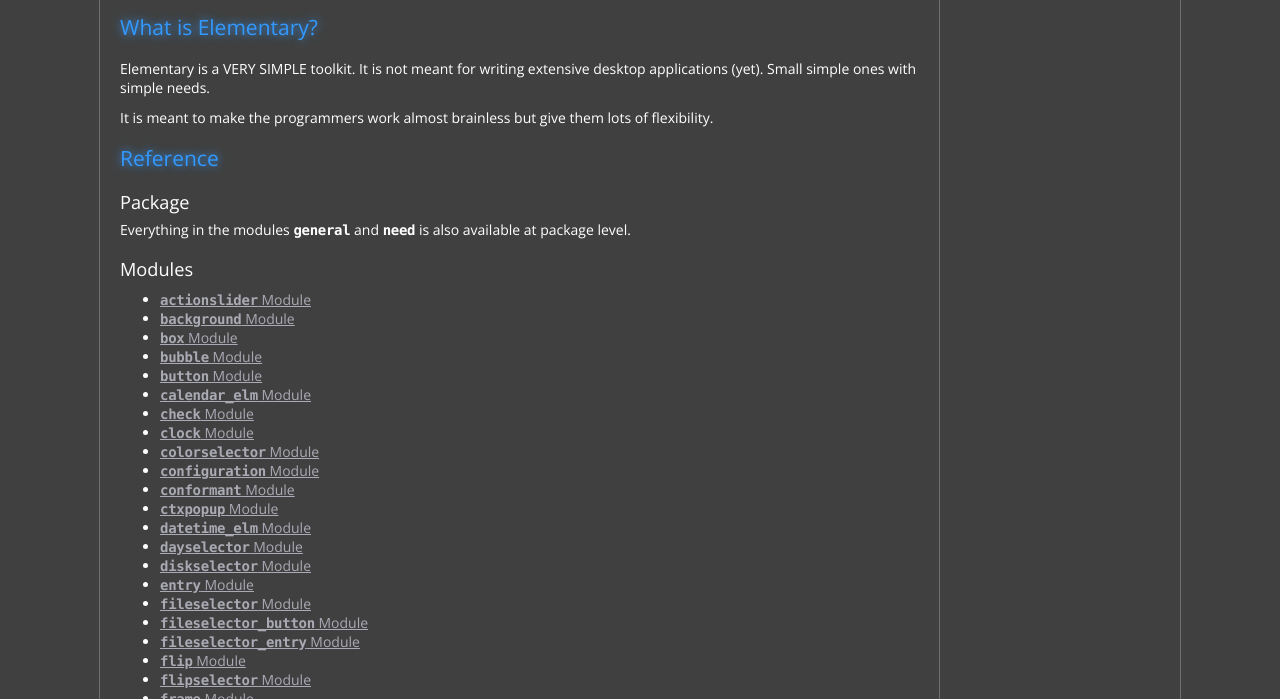
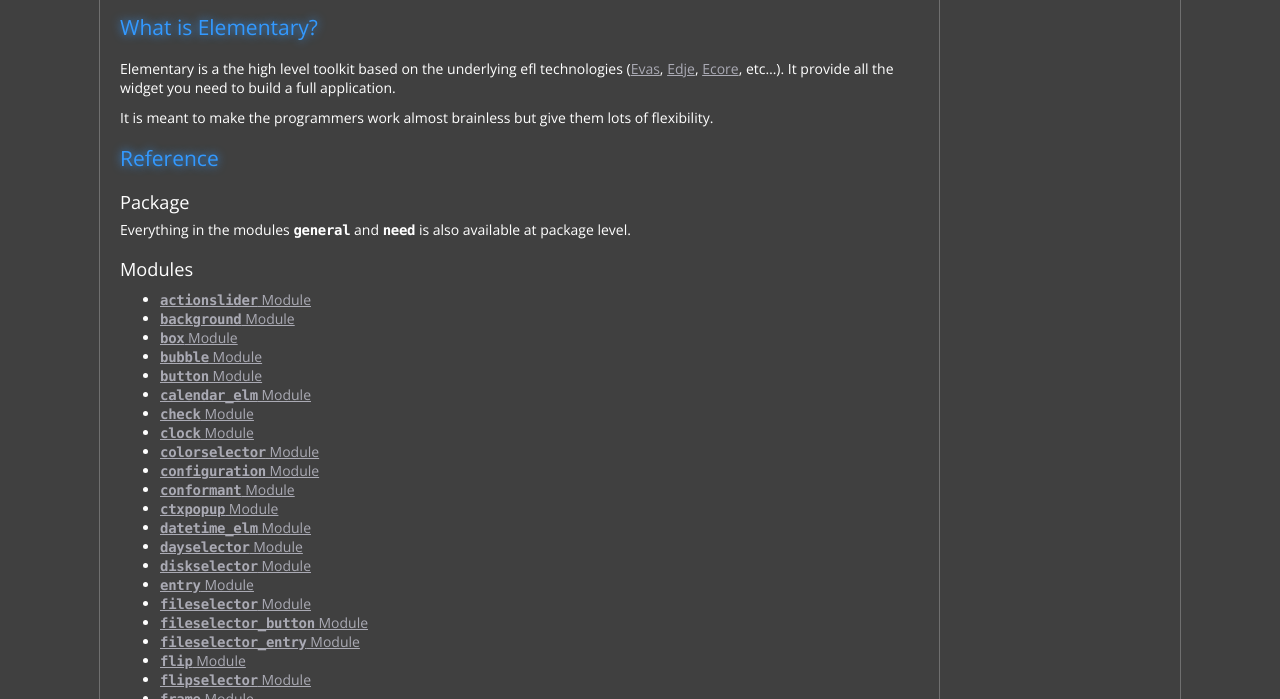
Before and after one commit to DaveMDS/python-efl, a Sphinx documentation site: the page built from doc/elementary/elementary.rst, in a window 1280 px wide and 900 px high, scrolled down 973 px, cut to the strip 201-900 px from the top of the window. Built offline with Sphinx 7.4.7, drawn with Linux system fonts in a browser that asks for light colours.

Commit message:
Docs: removed some really old evas writes, they do not apply anymore

```diff
--- a/doc/elementary/elementary.rst
+++ b/doc/elementary/elementary.rst
@@ -31,14 +31,16 @@
 A sample Python Elementary program
 ----------------------------------
 
-.. literalinclude:: ../../examples/elementary/test_panel.py
-    :lines: 4-50
+.. literalinclude:: ../../examples/elementary/test_win_dialog.py
+    :language: python
 
 What is Elementary?
 -------------------
 
-Elementary is a VERY SIMPLE toolkit. It is not meant for writing extensive desktop
-applications (yet). Small simple ones with simple needs.
+Elementary is a  the high level toolkit based on the underlying efl
+technologies (:doc:`Evas </evas/evas>`, :doc:`Edje </edje/edje>`,
+:doc:`Ecore </ecore/ecore>`, etc...). It provide all the
+widget you need to build a full application.
 
 It is meant to make the programmers work almost brainless but give them lots
 of flexibility.
```
Also changed, not shown: 1 other file.
